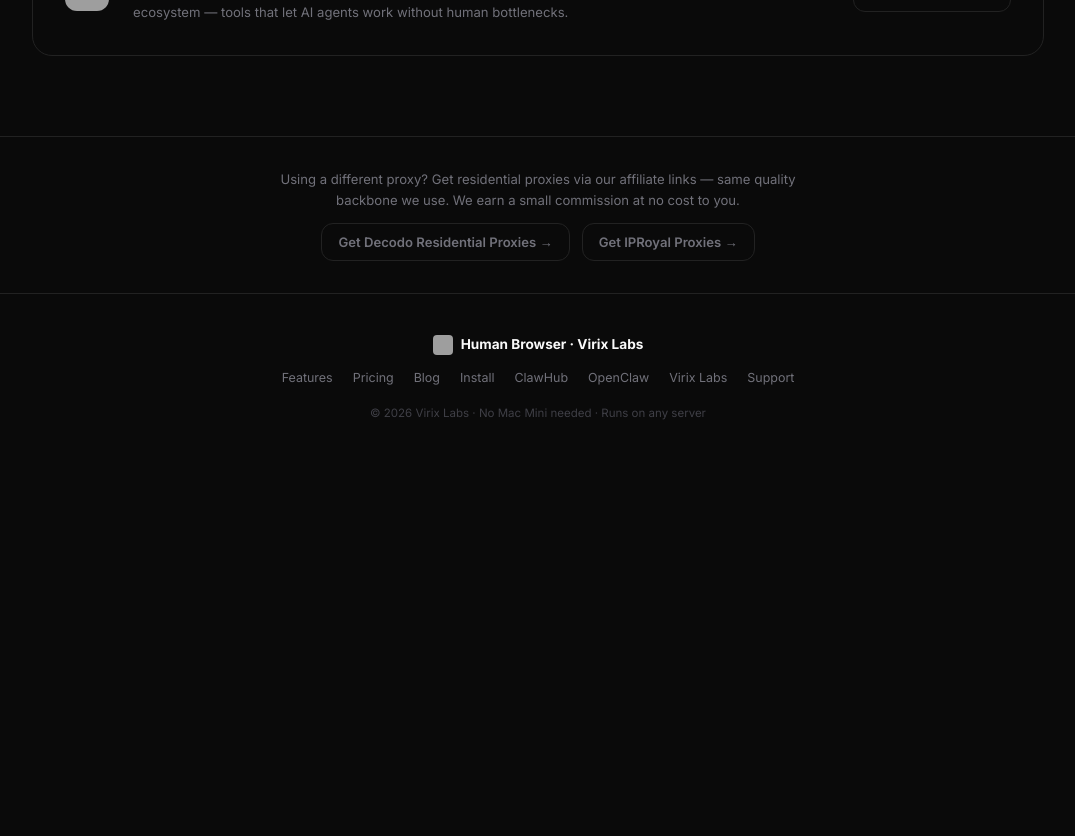
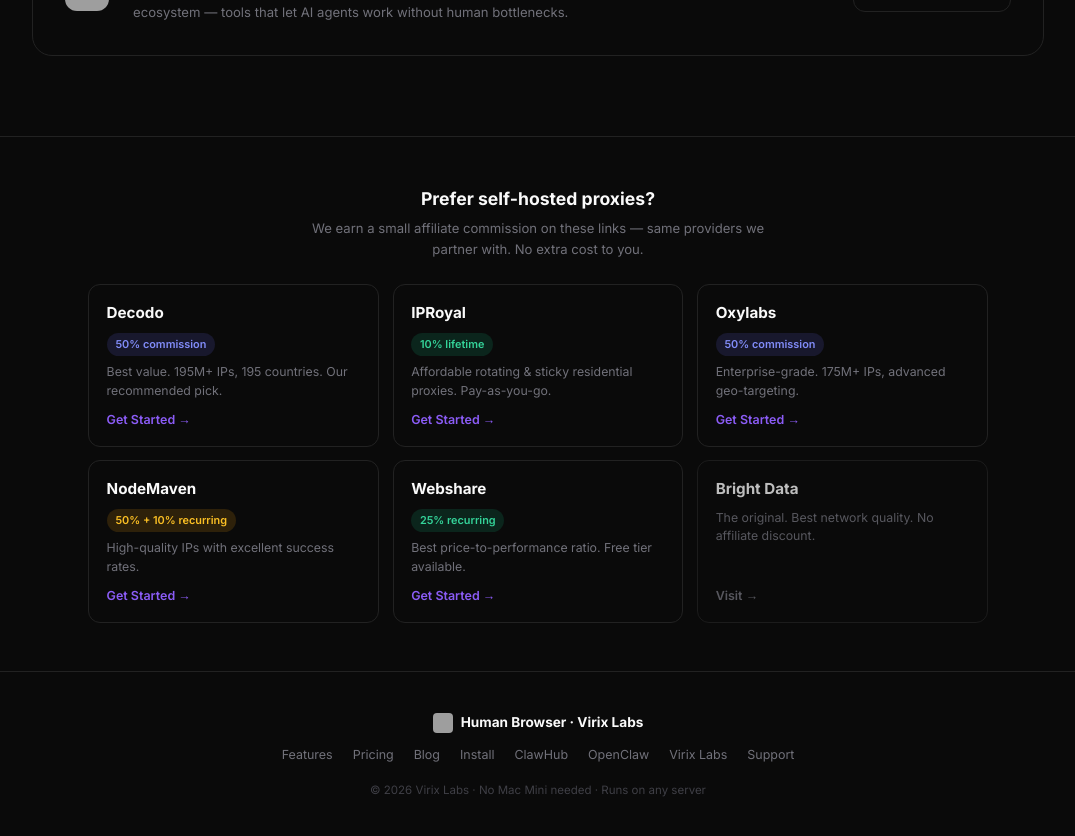
Before and after one commit to al1enjesus/humanbrowser-next, a Next.js app: page / in a window 1280 px wide. Shown: the part 9360-10196 px from the top of the page, without its empty margins (102-1177 px from the left). Before the commit the page ends 9822 px from the top, so only its background shows below. Built offline with nearby package versions, Linux system fonts and the light colour scheme; grey boxes are pictures that could not be loaded.

Commit message:
feat: expanded affiliate section — 6 providers with commission badges (Decodo, IPRoyal, Oxylabs, NodeMaven, Webshare, Bright Data)

```diff
--- a/pages/_document.js
+++ b/pages/_document.js
@@ -21,7 +21,7 @@
         {/* Stripe.js — must load before init.js */}
         <script src="https://js.stripe.com/v3/" async></script>
         {/* Always load init.js — works for static + SSR pages */}
-        <script src="/init.js?v=14" defer></script>
+        <script src="/init.js?v=15" defer></script>
       </body>
     </Html>
   );
--- a/pages/index.js
+++ b/pages/index.js
@@ -768,10 +768,46 @@
 <!-- ── AFFILIATE ─────────────────────────────────────── -->
 <div class="affiliate-section">
   <div class="container">
-    <p class="affiliate-desc" data-i18n="affiliate_desc">Using a different proxy? Get residential proxies via our affiliate links — same quality backbone we use. We earn a small commission at no cost to you.</p>
-    <div class="affiliate-links">
-      <a href="https://decodo.com/?ref=humanbrowser" target="_blank" rel="noopener" class="affiliate-link" data-i18n="affiliate_decodo">Get Decodo Residential Proxies →</a>
-      <a href="https://iproyal.com/?ref=humanbrowser" target="_blank" rel="noopener" class="affiliate-link" data-i18n="affiliate_iproyal">Get IPRoyal Proxies →</a>
+    <div class="affiliate-header">
+      <h3 class="affiliate-title" data-i18n="affiliate_title">Prefer self-hosted proxies?</h3>
+      <p class="affiliate-desc" data-i18n="affiliate_desc">We earn a small affiliate commission on these links — same providers we partner with. No extra cost to you.</p>
+    </div>
+    <div class="affiliate-grid">
+      <a href="https://decodo.com/?ref=humanbrowser" target="_blank" rel="noopener" class="affiliate-card">
+        <div class="aff-name">Decodo</div>
+        <span class="aff-badge aff-badge--top" data-i18n="aff_badge_50first">50% commission</span>
+        <div class="aff-desc" data-i18n="aff_decodo_desc">Best value. 195M+ IPs, 195 countries. Our recommended pick.</div>
+        <div class="aff-cta" data-i18n="aff_cta">Get Started →</div>
+      </a>
+      <a href="https://iproyal.com/?ref=humanbrowser" target="_blank" rel="noopener" class="affiliate-card">
+        <div class="aff-name">IPRoyal</div>
+        <span class="aff-badge aff-badge--recurring" data-i18n="aff_badge_10life">10% lifetime</span>
+        <div class="aff-desc" data-i18n="aff_iproyal_desc">Affordable rotating &amp; sticky residential proxies. Pay-as-you-go.</div>
+        <div class="aff-cta" data-i18n="aff_cta">Get Started →</div>
+      </a>
+      <a href="https://oxylabs.io/?via=humanbrowser" target="_blank" rel="noopener" class="affiliate-card">
+        <div class="aff-name">Oxylabs</div>
+        <span class="aff-badge aff-badge--top" data-i18n="aff_badge_50first">50% commission</span>
+        <div class="aff-desc" data-i18n="aff_oxylabs_desc">Enterprise-grade. 175M+ IPs, advanced geo-targeting.</div>
+        <div class="aff-cta" data-i18n="aff_cta">Get Started →</div>
+      </a>
+      <a href="https://nodemaven.com/?ref=humanbrowser" target="_blank" rel="noopener" class="affiliate-card">
+        <div class="aff-name">NodeMaven</div>
+        <span class="aff-badge aff-badge--dual" data-i18n="aff_badge_nodemaven">50% + 10% recurring</span>
+        <div class="aff-desc" data-i18n="aff_nodemaven_desc">High-quality IPs with excellent success rates.</div>
+        <div class="aff-cta" data-i18n="aff_cta">Get Started →</div>
+      </a>
+      <a href="https://www.webshare.io/?referral_code=humanbrowser" target="_blank" rel="noopener" class="affiliate-card">
+        <div class="aff-name">Webshare</div>
+        <span class="aff-badge aff-badge--recurring" data-i18n="aff_badge_25rec">25% recurring</span>
+        <div class="aff-desc" data-i18n="aff_webshare_desc">Best price-to-performance ratio. Free tier available.</div>
+        <div class="aff-cta" data-i18n="aff_cta">Get Started →</div>
+      </a>
+      <a href="https://brightdata.com" target="_blank" rel="noopener" class="affiliate-card aff-card--plain">
+        <div class="aff-name">Bright Data</div>
+        <div class="aff-desc" data-i18n="aff_brightdata_desc">The original. Best network quality. No affiliate discount.</div>
+        <div class="aff-cta" data-i18n="aff_cta_visit">Visit →</div>
+      </a>
     </div>
   </div>
 </div>
--- a/public/init.js
+++ b/public/init.js
@@ -148,9 +148,20 @@
     addon_5_desc: '1000 solves',
     addon_5_price: '$2.99',
     // ─── Affiliate ───
-    affiliate_desc: 'Using a different proxy? Get residential proxies via our affiliate links — same quality backbone we use. We earn a small commission at no cost to you.',
-    affiliate_decodo: 'Get Decodo Residential Proxies →',
-    affiliate_iproyal: 'Get IPRoyal Proxies →',
+    affiliate_title: 'Prefer self-hosted proxies?',
+    affiliate_desc: 'We earn a small affiliate commission on these links — same providers we partner with. No extra cost to you.',
+    aff_badge_50first: '50% commission',
+    aff_badge_10life: '10% lifetime',
+    aff_badge_25rec: '25% recurring',
+    aff_badge_nodemaven: '50% + 10% recurring',
+    aff_decodo_desc: 'Best value. 195M+ IPs, 195 countries. Our recommended pick.',
+    aff_iproyal_desc: 'Affordable rotating & sticky residential proxies. Pay-as-you-go.',
+    aff_oxylabs_desc: 'Enterprise-grade. 175M+ IPs, advanced geo-targeting.',
+    aff_nodemaven_desc: 'High-quality IPs with excellent success rates.',
+    aff_webshare_desc: 'Best price-to-performance ratio. Free tier available.',
+    aff_brightdata_desc: 'The original. Best network quality. No affiliate discount.',
+    aff_cta: 'Get Started →',
+    aff_cta_visit: 'Visit →',
     // ─── Free vs Paid ───
     fvp_eyebrow: "What's included",
     fvp_title: 'Free vs Paid — no tricks',
@@ -397,9 +408,20 @@
     addon_5_desc: '1000 решений',
     addon_5_price: '$2.99',
     // ─── Affiliate ───
-    affiliate_desc: 'Используете другой прокси? Получите резидентные прокси через наши партнёрские ссылки — тот же бэкбон, что используем мы. Мы получаем комиссию, для вас это бесплатно.',
-    affiliate_decodo: 'Получить Decodo Residential Proxies →',
-    affiliate_iproyal: 'Получить IPRoyal Proxies →',
+    affiliate_title: 'Предпочитаете свои прокси?',
+    affiliate_desc: 'Мы получаем небольшую партнёрскую комиссию с этих ссылок — те же провайдеры, с которыми мы работаем. Для вас это бесплатно.',
+    aff_badge_50first: '50% комиссия',
+    aff_badge_10life: '10% постоянно',
+    aff_badge_25rec: '25% рекуррентно',
+    aff_badge_nodemaven: '50% + 10% рекуррентно',
+    aff_decodo_desc: 'Лучшая цена. 195M+ IP, 195 стран. Наш рекомендуемый выбор.',
+    aff_iproyal_desc: 'Доступные ротируемые и sticky прокси. Оплата по факту.',
+    aff_oxylabs_desc: 'Энтерпрайз-уровень. 175M+ IP, продвинутый геотаргетинг.',
+    aff_nodemaven_desc: 'Высококачественные IP с отличными показателями успеха.',
+    aff_webshare_desc: 'Лучшее соотношение цены и качества. Есть бесплатный тариф.',
+    aff_brightdata_desc: 'Оригинал. Лучшее качество сети. Без партнёрской скидки.',
+    aff_cta: 'Начать →',
+    aff_cta_visit: 'Перейти →',
     // ─── Free vs Paid ───
     fvp_eyebrow: 'Что включено',
     fvp_title: 'Бесплатно vs Платно — без хитростей',
@@ -646,9 +668,20 @@
     addon_5_desc: '1000 resoluciones',
     addon_5_price: '$2.99',
     // ─── Affiliate ───
-    affiliate_desc: '¿Usando otro proxy? Obtén proxies residenciales a través de nuestros enlaces de afiliado — la misma red que usamos nosotros. Ganamos una pequeña comisión sin coste para ti.',
-    affiliate_decodo: 'Obtener Decodo Residential Proxies →',
-    affiliate_iproyal: 'Obtener IPRoyal Proxies →',
+    affiliate_title: '¿Prefieres proxies propios?',
+    affiliate_desc: 'Ganamos una pequeña comisión de afiliado con estos enlaces — los mismos proveedores con los que trabajamos. Sin coste adicional para ti.',
+    aff_badge_50first: '50% comisión',
+    aff_badge_10life: '10% de por vida',
+    aff_badge_25rec: '25% recurrente',
+    aff_badge_nodemaven: '50% + 10% recurrente',
+    aff_decodo_desc: 'Mejor relación precio/calidad. 195M+ IPs, 195 países. Nuestra recomendación.',
+    aff_iproyal_desc: 'Proxies residenciales rotativos y sticky a buen precio. Pago por uso.',
+    aff_oxylabs_desc: 'Nivel enterprise. 175M+ IPs, geotargeting avanzado.',
+    aff_nodemaven_desc: 'IPs de alta calidad con excelentes tasas de éxito.',
+    aff_webshare_desc: 'Mejor relación calidad/precio. Nivel gratuito disponible.',
+    aff_brightdata_desc: 'El original. Mejor calidad de red. Sin descuento de afiliado.',
+    aff_cta: 'Empezar →',
+    aff_cta_visit: 'Visitar →',
     // ─── Free vs Paid ───
     fvp_eyebrow: 'Qué incluye',
     fvp_title: 'Gratis vs Pago — sin trucos',
@@ -895,9 +928,20 @@
     addon_5_desc: '1000次解决',
     addon_5_price: '$2.99',
     // ─── Affiliate ───
-    affiliate_desc: '使用其他代理？通过我们的联盟链接获取住宅代理——与我们使用的同等品质骨干网络。我们赚取少量佣金，对您零额外费用。',
-    affiliate_decodo: '获取Decodo住宅代理 →',
-    affiliate_iproyal: '获取IPRoyal代理 →',
+    affiliate_title: '偏好自托管代理？',
+    affiliate_desc: '我们通过这些链接获得少量联盟佣金——均为我们合作的代理商，对您无额外费用。',
+    aff_badge_50first: '50%佣金',
+    aff_badge_10life: '10%终身佣金',
+    aff_badge_25rec: '25%持续佣金',
+    aff_badge_nodemaven: '50% + 10%持续佣金',
+    aff_decodo_desc: '最佳性价比。195M+ IP，195个国家。我们的首选推荐。',
+    aff_iproyal_desc: '实惠的轮换和粘性住宅代理，按需计费。',
+    aff_oxylabs_desc: '企业级代理。175M+ IP，高级地理定位。',
+    aff_nodemaven_desc: '高质量IP，成功率出色。',
+    aff_webshare_desc: '最佳价格性能比，提供免费套餐。',
+    aff_brightdata_desc: '始祖级别，网络质量最佳。无联盟折扣。',
+    aff_cta: '立即开始 →',
+    aff_cta_visit: '前往 →',
     // ─── Free vs Paid ───
     fvp_eyebrow: '包含内容',
     fvp_title: '免费 vs 付费 — 没有套路',
--- a/styles/globals.css
+++ b/styles/globals.css
@@ -1597,7 +1597,7 @@
    AFFILIATE SECTION
 ═══════════════════════════════════════════════ */
 .affiliate-section {
-  padding: 2rem 1.5rem;
+  padding: 3rem 1.5rem;
   border-top: 1px solid var(--border);
   background: var(--bg);
 }
@@ -1605,32 +1605,90 @@
   display: flex;
   flex-direction: column;
   align-items: center;
-  gap: 0.75rem;
+  gap: 1.5rem;
   text-align: center;
+}
+.affiliate-header h3.affiliate-title {
+  font-size: 1.1rem;
+  font-weight: 700;
+  color: var(--fg);
+  margin-bottom: 0.3rem;
 }
 .affiliate-desc {
   font-size: 0.82rem;
   color: var(--muted);
-  max-width: 540px;
+  max-width: 500px;
   line-height: 1.6;
 }
-.affiliate-links {
+/* ── Card grid ── */
+.affiliate-grid {
+  display: grid;
+  grid-template-columns: repeat(3, 1fr);
+  gap: 0.85rem;
+  width: 100%;
+  max-width: 900px;
+}
+.affiliate-card {
   display: flex;
-  flex-wrap: wrap;
-  gap: 0.75rem;
-  justify-content: center;
-}
-.affiliate-link {
-  font-size: 0.82rem;
-  font-weight: 600;
-  color: var(--muted);
+  flex-direction: column;
+  gap: 0.45rem;
+  padding: 1rem 1.1rem;
   border: 1px solid var(--border);
   border-radius: var(--r-md);
-  padding: 0.45rem 1rem;
-  transition: color 0.18s, border-color 0.18s;
   text-decoration: none;
-}
-.affiliate-link:hover {
+  text-align: left;
+  transition: border-color 0.18s, transform 0.18s;
+}
+.affiliate-card:hover {
+  border-color: var(--accent);
+  transform: translateY(-2px);
+}
+.aff-name {
+  font-size: 0.95rem;
+  font-weight: 700;
   color: var(--fg);
-  border-color: var(--muted2);
-}
+}
+.aff-badge {
+  display: inline-block;
+  font-size: 0.68rem;
+  font-weight: 600;
+  padding: 0.18rem 0.55rem;
+  border-radius: 100px;
+  width: fit-content;
+}
+.aff-badge--top {
+  background: rgba(99,102,241,0.15);
+  color: #818cf8;
+}
+.aff-badge--recurring {
+  background: rgba(16,185,129,0.15);
+  color: #34d399;
+}
+.aff-badge--dual {
+  background: rgba(245,158,11,0.15);
+  color: #fbbf24;
+}
+.aff-desc {
+  font-size: 0.77rem;
+  color: var(--muted);
+  line-height: 1.5;
+  flex: 1;
+}
+.aff-cta {
+  font-size: 0.78rem;
+  font-weight: 600;
+  color: var(--accent);
+  margin-top: 0.15rem;
+}
+.aff-card--plain .aff-cta {
+  color: var(--muted);
+}
+.aff-card--plain {
+  opacity: 0.75;
+}
+@media (max-width: 700px) {
+  .affiliate-grid { grid-template-columns: repeat(2, 1fr); }
+}
+@media (max-width: 480px) {
+  .affiliate-grid { grid-template-columns: 1fr; }
+}
```
